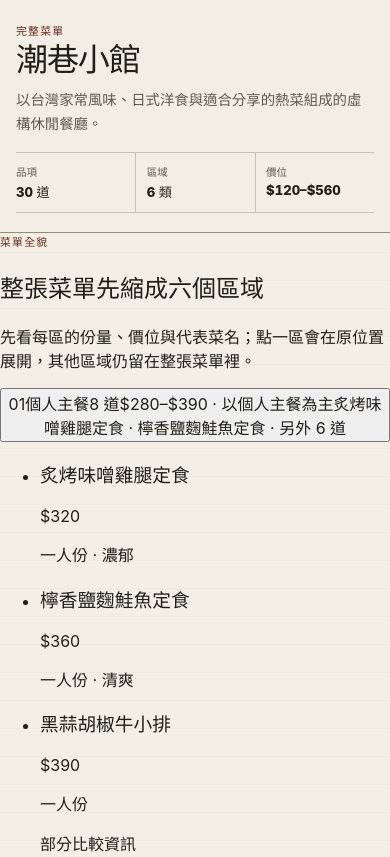
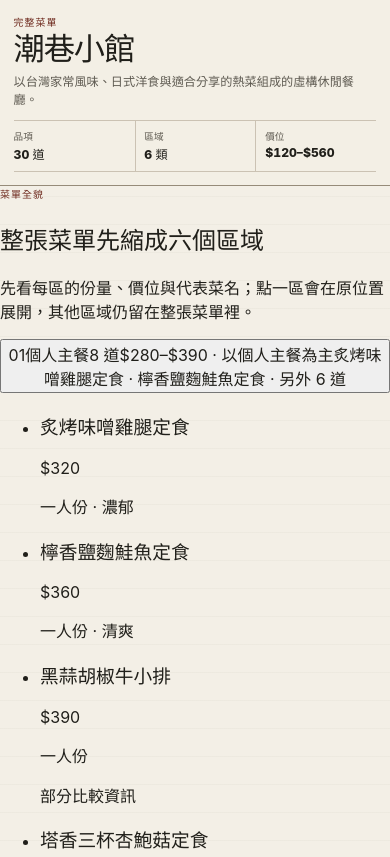
Before and after one commit to a20030824/menu-lens, a website with bundled scripts: page index.html in a window 390 px wide. Shown: the top 857 px of the page. Built offline with nearby package versions, Linux system fonts and the light colour scheme.

Commit message:
style: compact the mobile restaurant overview

```diff
--- a/src/styles/app.css
+++ b/src/styles/app.css
@@ -75,21 +75,19 @@ a:focus-visible,
 
 .restaurant-summary {
   border-bottom: 1px solid var(--line-strong);
-  background: rgba(243, 239, 230, 0.97);
+  background: rgba(243, 239, 230, 0.98);
 }
 
 .restaurant-summary__inner {
-  width: min(100%, 86rem);
+  width: min(100%, 60rem);
   margin: 0 auto;
-  padding: 1.35rem 1rem 1.2rem;
+  padding: 0.9rem 0.85rem 0.8rem;
 }
 
-.restaurant-summary__copy { min-width: 0; }
-
 .eyebrow {
-  margin: 0 0 0.4rem;
+  margin: 0 0 0.3rem;
   color: var(--accent-deep);
-  font-size: 0.68rem;
+  font-size: 0.62rem;
   font-weight: 850;
   letter-spacing: 0.11em;
   text-transform: uppercase;
@@ -98,34 +96,33 @@ a:focus-visible,
 .restaurant-title {
   margin: 0;
   font-family: ui-serif, "Noto Serif TC", serif;
-  font-size: clamp(2rem, 8vw, 3.7rem);
+  font-size: clamp(1.7rem, 8vw, 2.65rem);
   line-height: 1;
   letter-spacing: -0.035em;
 }
 
 .restaurant-description {
-  max-width: 44rem;
-  margin: 0.75rem 0 0;
+  max-width: 42rem;
+  margin: 0.45rem 0 0;
   color: var(--ink-soft);
-  font-size: 0.9rem;
-  line-height: 1.65;
+  font-size: 0.76rem;
+  line-height: 1.5;
 }
 
 .menu-metrics {
   display: grid;
   grid-template-columns: repeat(3, minmax(0, 1fr));
-  gap: 0;
-  margin: 1rem 0 0;
+  margin: 0.7rem 0 0;
   border-block: 1px solid var(--line);
 }
 
 .menu-metric {
   min-width: 0;
-  padding: 0.7rem 0.55rem 0.7rem 0;
+  padding: 0.5rem 0.4rem 0.5rem 0;
 }
 
 .menu-metric + .menu-metric {
-  padding-left: 0.65rem;
+  padding-left: 0.55rem;
   border-left: 1px solid var(--line);
 }
 
@@ -134,12 +131,12 @@ a:focus-visible,
 
 .menu-metric__label {
   color: var(--ink-soft);
-  font-size: 0.66rem;
+  font-size: 0.6rem;
 }
 
 .menu-metric__value {
-  margin-top: 0.18rem;
-  font-size: clamp(0.82rem, 3vw, 1rem);
+  margin-top: 0.1rem;
+  font-size: clamp(0.76rem, 3vw, 0.9rem);
   font-weight: 850;
   font-variant-numeric: tabular-nums;
 }
@@ -159,13 +156,13 @@ a:focus-visible,
   overflow-wrap: anywhere;
 }
 
-@media (min-width: 44rem) {
+@media (min-width: 48rem) {
   .restaurant-summary__inner {
     display: grid;
-    grid-template-columns: minmax(0, 1.5fr) minmax(18rem, 0.75fr);
+    grid-template-columns: minmax(0, 1.4fr) minmax(18rem, 0.7fr);
     align-items: end;
     gap: 2rem;
-    padding: 1.8rem 1.5rem 1.5rem;
+    padding: 1.25rem 1.25rem 1rem;
   }
 
   .menu-metrics { margin-top: 0; }
```
